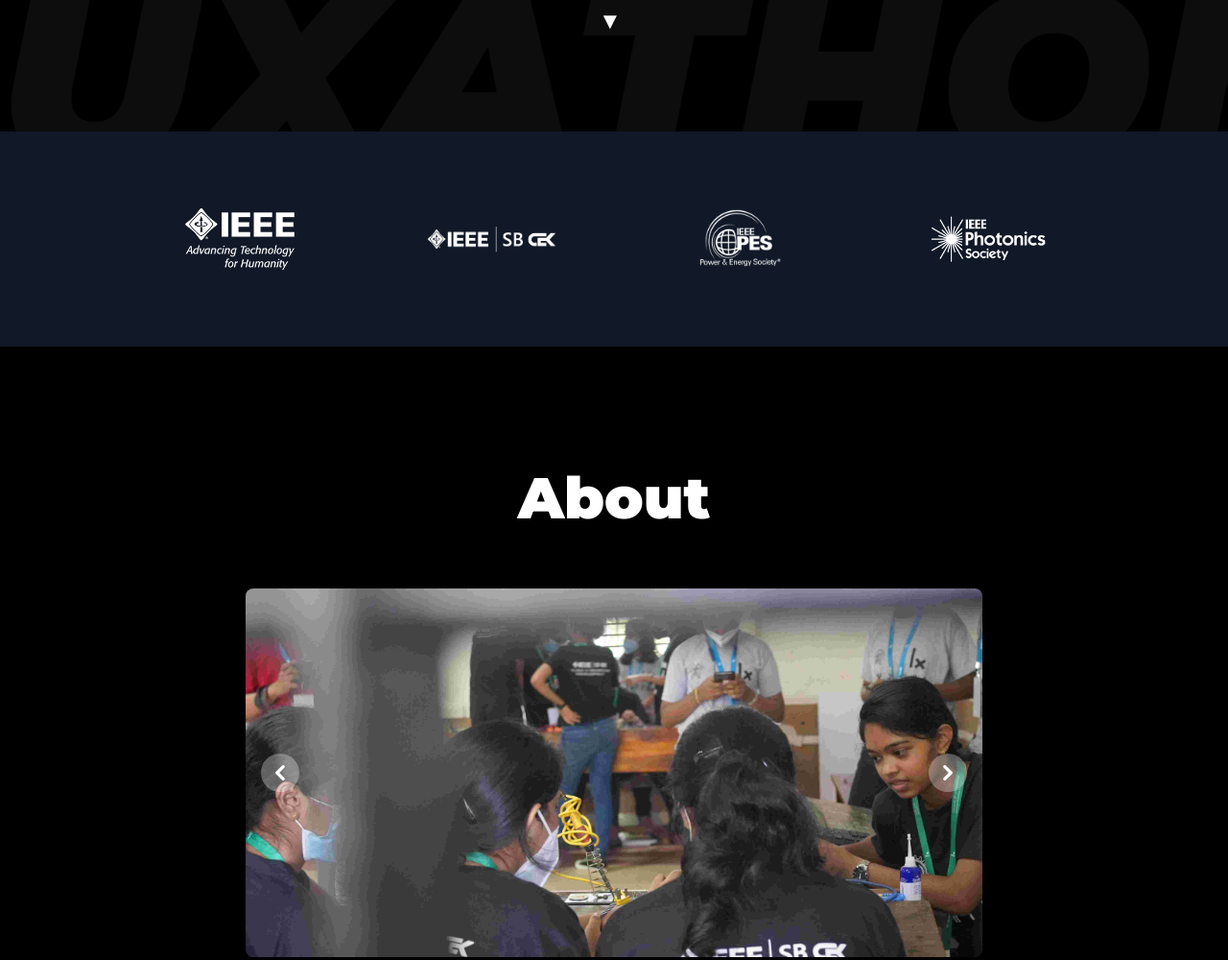
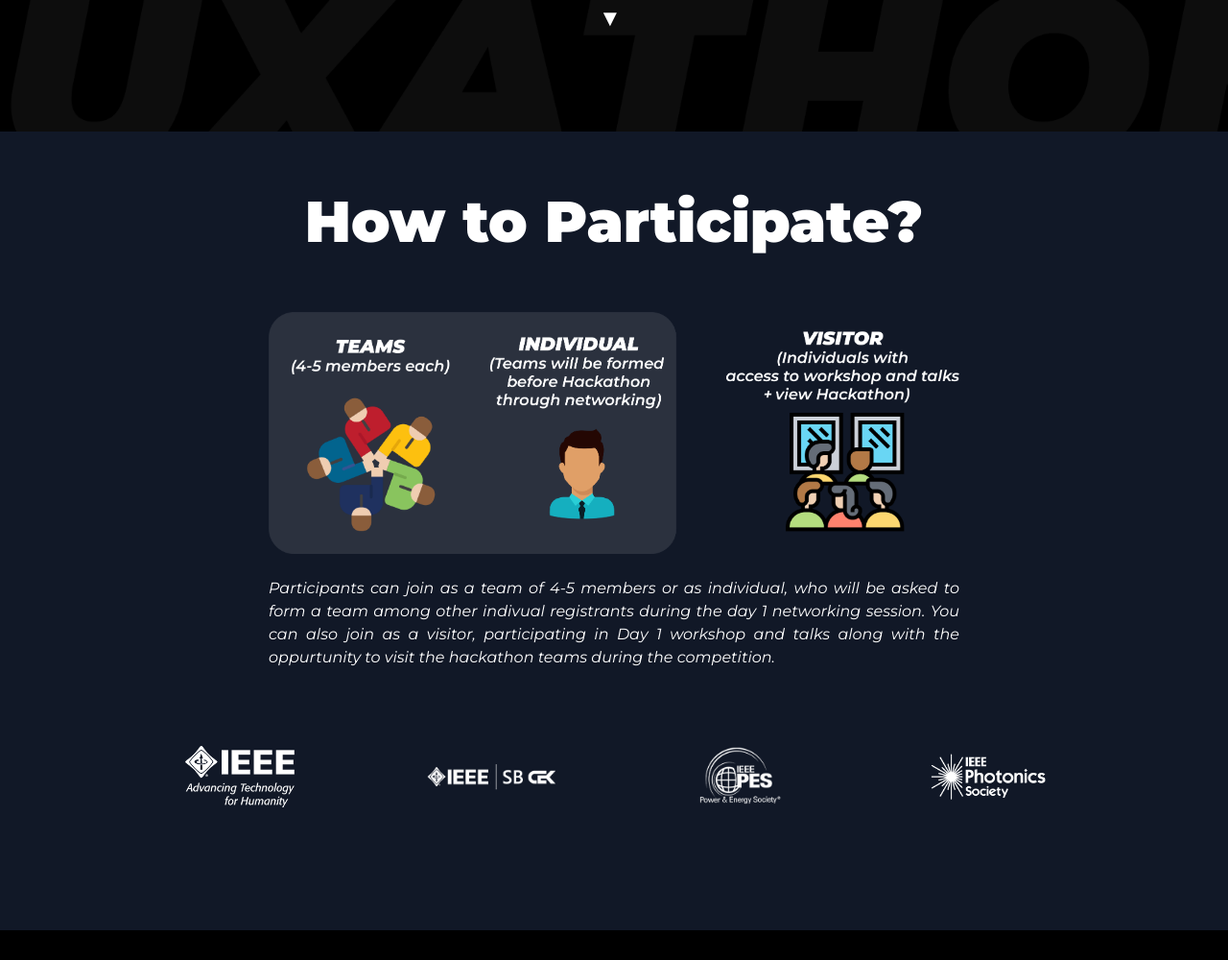
Before and after one commit to luxathon/luxathon.github.io, a plain HTML site: page index.html in a window 1280 px wide. Shown: the part 696-1696 px from the top of the page at 96% size. Drawn offline with nearby package versions, Linux system fonts and the light colour scheme.

Commit message:
participation

```diff
--- a/index.html
+++ b/index.html
@@ -63,6 +63,8 @@
                     <div class="links text-white lg:flex  font-semibold text-sm hidden">
                         <a href="#home"><span
                                 class="ml-6 hover:underline hover:underline-offset-8 hover:decoration-green-400 hover:decoration-4">Home</span></a>
+                        <a href="#participation"><span
+                                class="ml-6 hover:underline hover:underline-offset-8 hover:decoration-green-400 hover:decoration-4">Participation</span></a>
                         <a href="#about"><span
                                 class="ml-6 hover:underline hover:underline-offset-8 hover:decoration-green-400 hover:decoration-4">About</span></a>
                         <a href="#register"><span
@@ -92,6 +94,10 @@
                                 <li class="mb-1 navbar-close">
                                     <a class="block p-4 text-xl font-bold  text-gray-400 hover:bg-blue-50 hover:text-green-500 rounded"
                                         href="#">Home</a>
+                                </li>
+                                <li class="mb-1 navbar-close">
+                                    <a class="block p-4 text-xl font-bold  text-gray-400 hover:bg-blue-50 hover:text-green-500 rounded"
+                                        href="#participation">Participation</a>
                                 </li>
                                 <li class="mb-1 navbar-close">
                                     <a class="block p-4 text-xl font-bold  text-gray-400 hover:bg-blue-50 hover:text-green-500 rounded"
@@ -156,8 +162,28 @@
         </div>
     </div>
 
+    <div id="participation" class="bg-gray-900">
+        <div class="container mx-auto lg:pt-32 pt-16 pb-6">
+            <!-- About -->
+            <div class="about px-6">
+                <div class="w-full text-center mb-16">
+                    <p class="lg:text-6xl text-4xl  text-white font-black">How to Participate?</p>
+                </div>
+                <div class="flex justify-center items-center lg:mx-64">
+                    <img src="./assets/team1.png" alt="" class="hidden lg:block w-full">
+                    <img src="./assets/team2.png" alt="" class="lg:hidden w-full">
+                </div>
+                <div class="mt-6 flex justify-center items-center lg:mx-64">
+                    <p class="text-white text-md text-justify italic">
+                        Participants can join as a team of 4-5 members or as individual, who will be asked to form a team among other indivual registrants during the day 1 networking session. You can also join as a visitor, participating in Day 1 workshop and talks along with the oppurtunity to visit the hackathon teams during the competition.
+                    </p>
+                </div>
+
+            </div>
+        </div>
+    </div>
     <div class="bg-gray-900">
-        <div class="container mx-auto lg:py-24 py-12">
+        <div class="container mx-auto lg:pb-24 pb-12 pt-6">
             <!-- organizers -->
             <div class="lg:mx-32 mx-8">
                 <div class="grid lg:grid-cols-4 lg:gap-4 grid-cols-2 gap-4 items-center">
```
Also changed, not shown: assets/Asset 3.png (added), assets/team1.png (added), assets/team2.png (added).
